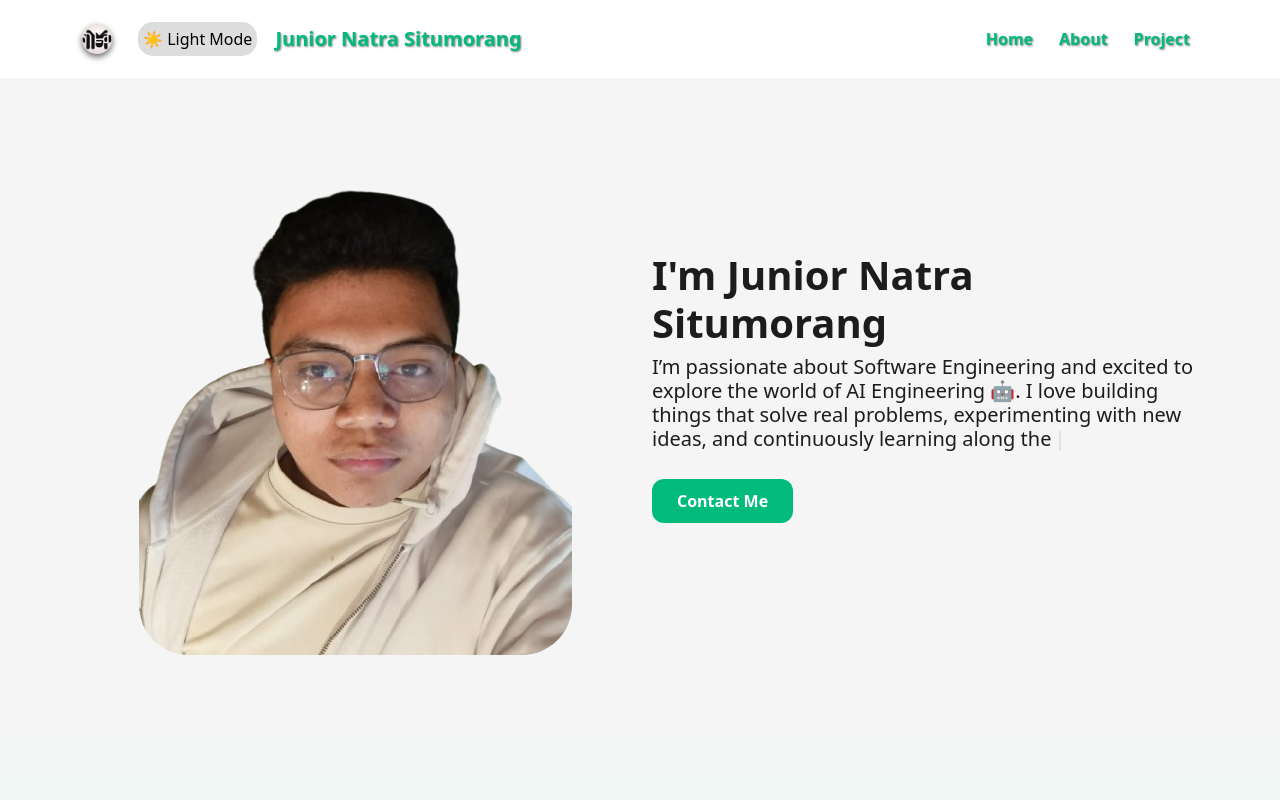
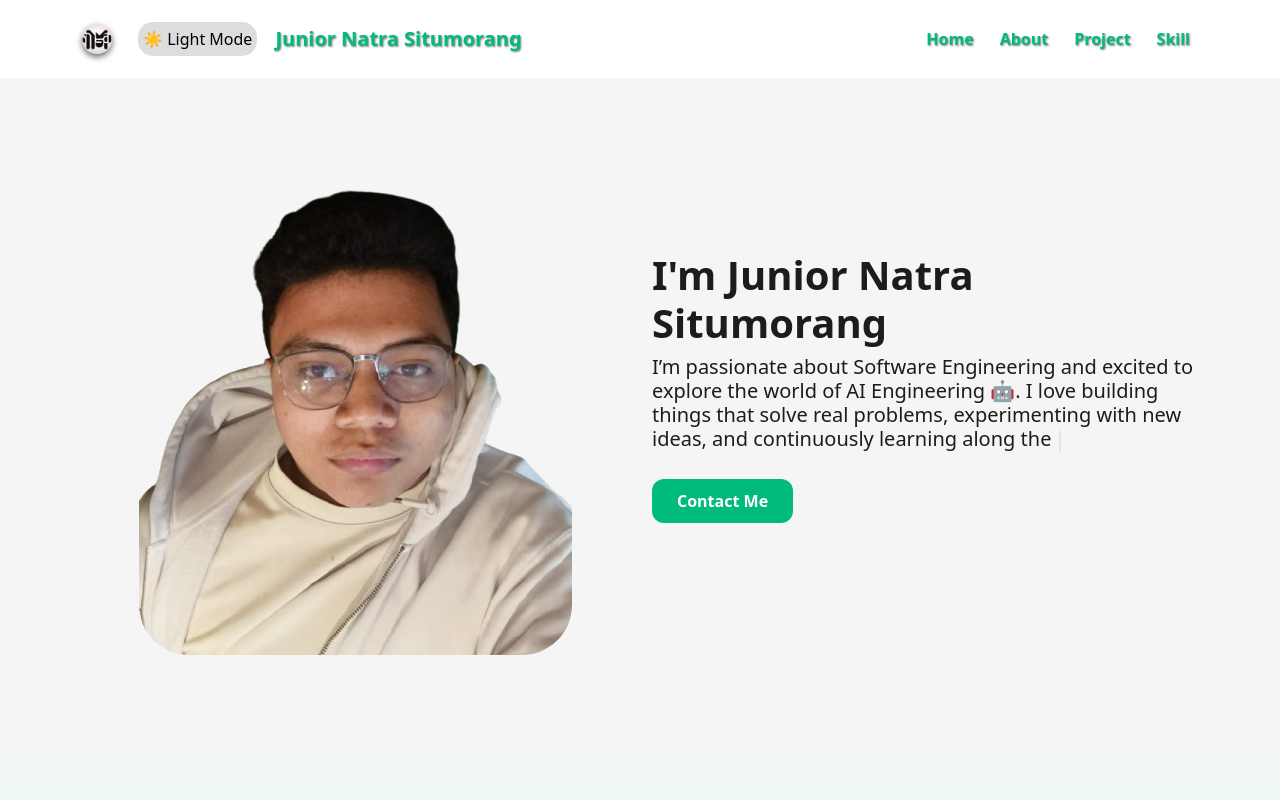
Before and after one commit to Jerannn24/my-portofolio, a Next.js app: page / in a window 1280 px wide. Shown: the top 800 px of the page. Built offline with nearby package versions, Linux system fonts and the light colour scheme.

Commit message:
update Navbar.jsx

```diff
--- a/src/components/Navbar.jsx
+++ b/src/components/Navbar.jsx
@@ -81,6 +81,11 @@ const Navbar = () => {
                                     Project
                                 </Link>
                             </li>
+                            <li className="nav-item ">
+                                <Link href="#skill" className="nav-link navbar-effect text-center">
+                                    Skill
+                                </Link>
+                            </li>
                         </ul>
                     </div>
                 </div>
```
